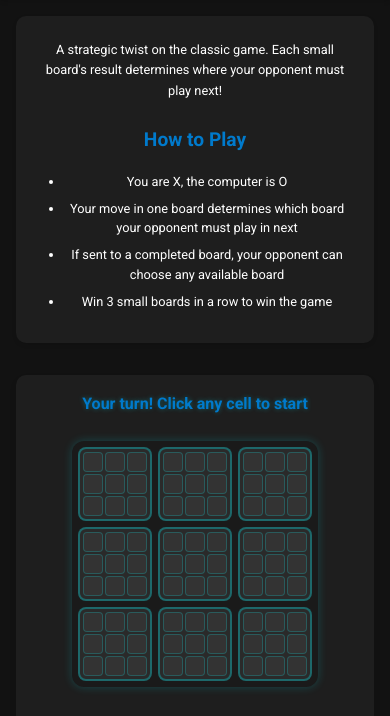
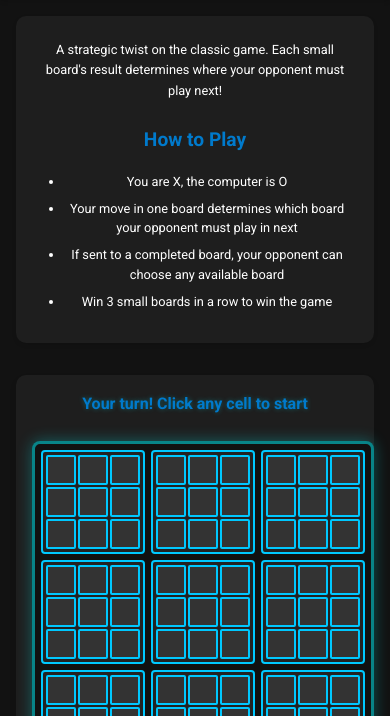
Before and after one commit to OfficialBhattacharya/OfficialBhattacharya.github.io, a plain HTML site: page games/ultimate-tic-tac-toe/index.html in a window 390 px wide. Shown: the part 109-825 px from the top of the page. Drawn offline with Linux system fonts and the light colour scheme.

Commit message:
Update website with responsive design improvements 4

```diff
--- a/css/sections/games.css
+++ b/css/sections/games.css
@@ -88,63 +88,71 @@
     text-shadow: 0 0 5px rgba(0, 247, 255, 0.3);
 }
 
+.ultimate-tic-tac-toe {
+    width: 100%;
+    max-width: 500px;
+    margin: 0 auto;
+}
+
 .ultimate-board {
     display: grid;
     grid-template-columns: repeat(3, 1fr);
-    gap: 15px;
+    gap: 8px;
     margin: 0 auto 2rem;
-    max-width: 600px;
-    background: #1a1a1a;
-    padding: 15px;
-    border-radius: 12px;
-    box-shadow: 0 0 10px rgba(0, 247, 255, 0.2);
+    max-width: 500px;
+    background: #111;
+    padding: 10px;
+    border-radius: 8px;
+    border: 3px solid rgba(0, 247, 255, 0.5);
+    box-shadow: 0 0 15px rgba(0, 247, 255, 0.3);
 }
 
 .main-board {
     display: grid;
     grid-template-columns: repeat(3, 1fr);
-    gap: 5px;
-    background: #2a2a2a;
-    padding: 8px;
-    border-radius: 8px;
-    border: 2px solid rgba(0, 247, 255, 0.3);
+    gap: 3px;
+    background: #222;
+    padding: 5px;
+    border-radius: 4px;
+    border: 2px solid #00c8ff;
 }
 
 .main-board.active {
-    border-color: var(--accent-color);
-    box-shadow: 0 0 15px rgba(0, 247, 255, 0.4);
+    border-color: #00ff88;
+    box-shadow: 0 0 10px rgba(0, 255, 136, 0.5);
 }
 
 .cell {
+    width: 100%;
     aspect-ratio: 1;
     background: #333;
-    border: 1px solid rgba(0, 247, 255, 0.2);
-    border-radius: 4px;
+    border: 2px solid #00c8ff;
+    border-radius: 2px;
     cursor: pointer;
-    font-size: 1.5rem;
+    font-size: 1.3rem;
     font-weight: bold;
     color: #fff;
     transition: all 0.2s ease;
     display: flex;
     align-items: center;
     justify-content: center;
-    min-height: 40px;
+    min-height: 30px;
+    min-width: 30px;
 }
 
 .cell:hover:not(:disabled) {
     background: #444;
-    border-color: var(--accent-color);
-    transform: scale(1.05);
+    border-color: #00ff88;
 }
 
 .cell.x {
     color: #00ff88;
-    text-shadow: 0 0 5px rgba(0, 255, 136, 0.5);
+    text-shadow: 0 0 5px rgba(0, 255, 136, 0.7);
 }
 
 .cell.o {
     color: #ff3366;
-    text-shadow: 0 0 5px rgba(255, 51, 102, 0.5);
+    text-shadow: 0 0 5px rgba(255, 51, 102, 0.7);
 }
 
 .cell:disabled {
```
